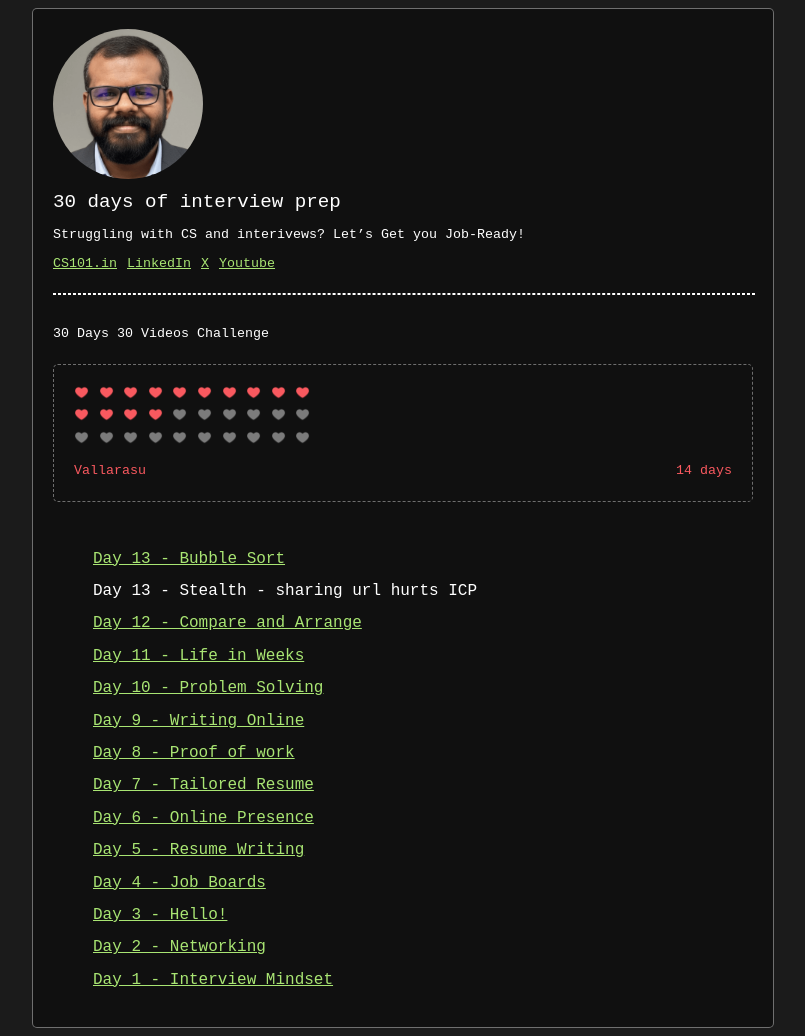
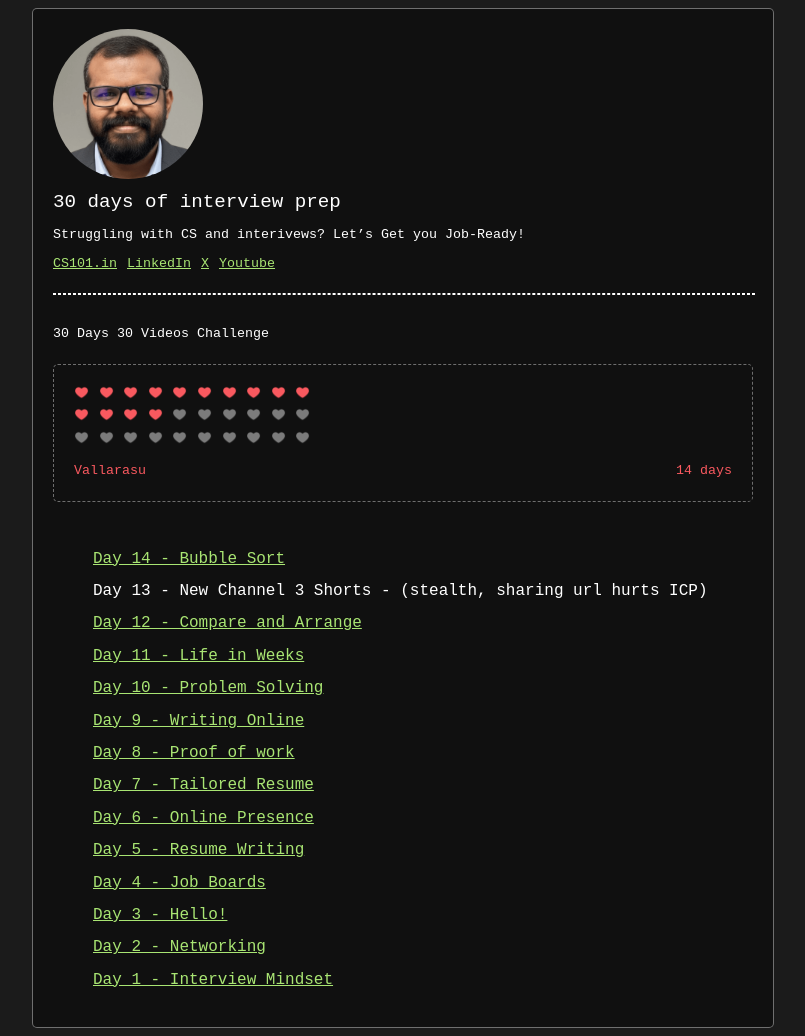
Before and after one commit to VallarasuS/Vallarasu.in, a Jekyll site: the page docs/r/30-days-cs101.html, which Jekyll copies as it is, in a window 1280 px wide. Shown: the whole page, without its empty margins (237-1042 px from the left). Built offline with Jekyll 4.4.1, drawn with Linux system fonts in a browser that asks for light colours.

Commit message:
Update 30-days-cs101.html

```diff
--- a/docs/r/30-days-cs101.html
+++ b/docs/r/30-days-cs101.html
@@ -154,8 +154,8 @@
             <div id="tracker-container"></div>
 
             <ul>
-                <li><a target="_blank" href="https://www.youtube.com/watch?v=8QGFELSegRQ">Day 13 - Bubble Sort</a></li>
-                <li>Day 13 - Stealth - sharing url hurts ICP</li>
+                <li><a target="_blank" href="https://www.youtube.com/watch?v=8QGFELSegRQ">Day 14 - Bubble Sort</a></li>
+                <li>Day 13 - New Channel 3 Shorts - (stealth, sharing url hurts ICP)</li>
                 <li><a target="_blank" href="https://www.youtube.com/watch?v=lupjT_2o-5g">Day 12 - Compare and Arrange</a></li>
                 <li><a target="_blank" href="https://youtube.com/shorts/zr8R6vPEHX8">Day 11 - Life in Weeks</a></li>
                 <li><a target="_blank" href="https://youtube.com/shorts/6w3HVjbE4Cg">Day 10 - Problem Solving</a></li>
```
